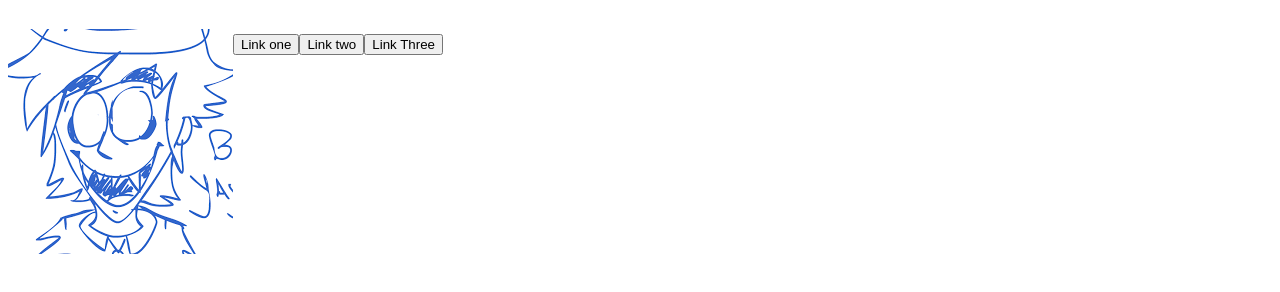
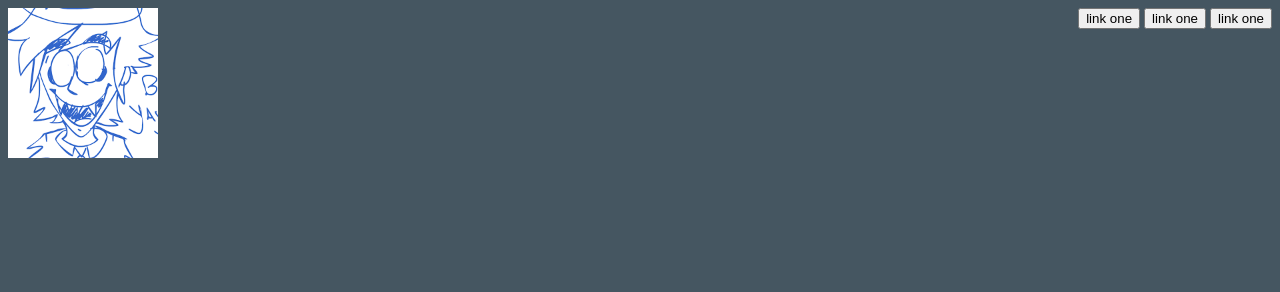
Before and after one commit to yayinxs23/flexbox_page, a plain HTML site: page index.html in a window 1280 px wide. Drawn offline with Linux system fonts and the light colour scheme.

Commit message:
Espero que ya quede

```diff
--- a/index.html
+++ b/index.html
@@ -7,16 +7,19 @@
     <title>Flexbox_page</title>
     <link rel="stylesheet" href="style.css">
 </head>
-<div class="container">
-    <h1 class="logo"><img src="images/logo.png" alt="my logo"></h1>
-    <h2 class="link"><button>Link one</button></h2>
-    <h2 class="link"><button>Link two</button></h2>
-    <h2 class="link"><button>Link Three</button></h2>
-</div>
 
 
 <body>
+<div class="flex-container">
+    <div class="logo">
+       <img src="images/logo.png" alt="my logo" width="150" height="150">
+    </div>
+    <div class="links">
+        <button class="tree">link one</button>
+        <button class="tree">link one</button>
+        <button class="tree">link one</button>
+    </div>
 
-
+</div>
 </body>
 </html>
--- a/style.css
+++ b/style.css
@@ -1,13 +1,14 @@
-.container{
-    display: flex;
-    justify-content:flex-start;
+body{
+    background-color: rgb(69, 86, 97);
 }
 
-.logo{
-    align-self:center;
+.flex-container{
+    display: flex;
+    flex-direction: row;
+    justify-content: space-between;
+
 }
 
-.links{
-    align-self:center;
-
+.flex-container .links{
+    align-self:flex-start;
 }
```
